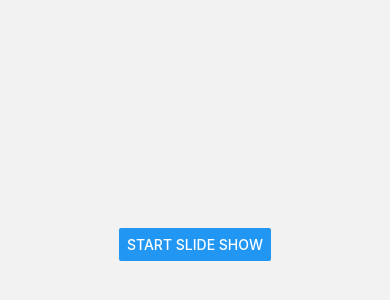
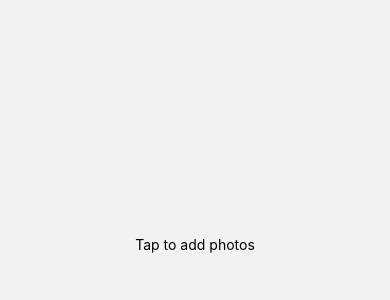
Before and after one commit to nitinvarda/slideshow, a React Native app: screen /CustomPhotos in a window 390 px wide. Before the commit this address had no page. Shown: the part 178-478 px from the top of the page. Built offline with nearby package versions, Linux system fonts and the light colour scheme.

Commit message:
image picker

```diff
--- a/package.json
+++ b/package.json
@@ -17,6 +17,7 @@
     "react-native": "0.71.8",
     "react-native-dotenv": "^3.4.8",
     "react-native-gesture-handler": "^2.10.0",
+    "react-native-image-picker": "^5.3.1",
     "react-native-safe-area-context": "^4.5.3",
     "react-native-screens": "^3.20.0"
   },
--- a/src/Navigators/StackNavigator.js
+++ b/src/Navigators/StackNavigator.js
@@ -1,6 +1,7 @@
 import { createStackNavigator } from '@react-navigation/stack';
 import HomeScreen from '../Screens/HomeScreen';
 import SlideShow from '../Screens/SlideShow';
+import CustomPhotos from '../Screens/CustomPhotos';
 
 const Stack = createStackNavigator();
 
@@ -9,6 +10,7 @@ export default function MyStack(props) {
     <Stack.Navigator screenOptions={{headerShown:false}}>
       <Stack.Screen name="Home" component={HomeScreen}  />
       <Stack.Screen name="SlideShow" component={SlideShow}  />
+      <Stack.Screen name="CustomPhotos" component={CustomPhotos} />
     </Stack.Navigator>
   );
 }
--- /dev/null
+++ b/src/Screens/CustomPhotos.js
@@ -0,0 +1,17 @@
+import { View, Text,TouchableOpacity } from 'react-native'
+import React from 'react'
+import {launchCamera, launchImageLibrary} from 'react-native-image-picker';
+
+export default function CustomPhotos(props) {
+  const openPhotos = async()=>{
+
+// You can also use as a promise without 'callback':
+  const result = await launchImageLibrary({includeBase64:true});
+  console.log(result);
+  }
+  return (
+    <View style={{flex:1,flexDirection:'row',justifyContent:'center',alignItems:'center'}}>
+      <TouchableOpacity onPress={openPhotos}><Text>Tap to add photos</Text></TouchableOpacity>
+    </View>
+  )
+}
--- a/src/Screens/HomeScreen.js
+++ b/src/Screens/HomeScreen.js
@@ -7,6 +7,7 @@ export default function HomeScreen(props) {
   return (
     <View style={{flex:1,justifyContent:'center',alignItems:'center'}}>
       <Button onPress={()=>navigation.navigate('SlideShow')} title='Start slide show' />
+      <Button onPress={()=>navigation.navigate('CustomPhotos')} title='Add Custom photos' />
     </View>
   )
 }
--- a/src/Screens/SlideShow.js
+++ b/src/Screens/SlideShow.js
@@ -37,7 +37,6 @@ export default function SlideShow() {
 
     },[])
 
-  console.log(images,quotes)
   return (
     <View style={{flex:1}}>
       { images.length > 0 && quotes.length > 0 ?
```
Also changed, not shown: 1 other file (tests, documents, lock files or other folders).
